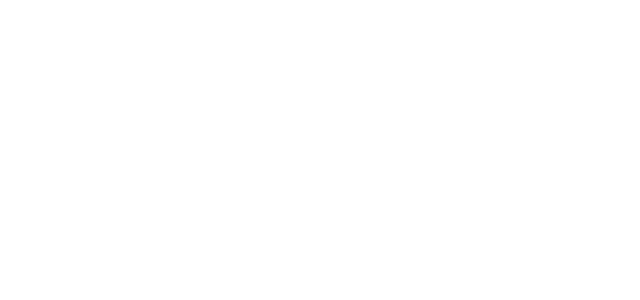
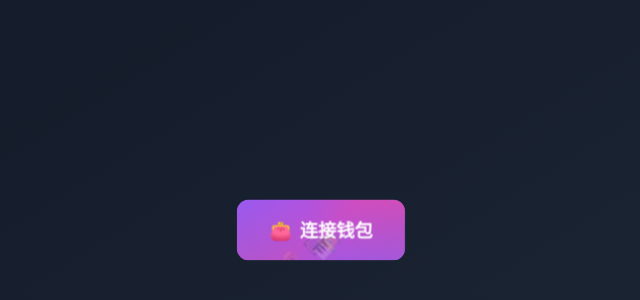
Before and after one commit to wrule/spa-cli, a React app: page / in a window 1280 px wide. Shown: the part 170-470 px from the top of the page, without its empty margins (319-959 px from the left). Built offline with nearby package versions, Linux system fonts and the light colour scheme.

Commit message:
牛逼的按钮

```diff
--- a/src/prompt.tsx
+++ b/src/prompt.tsx
@@ -1,15 +1,311 @@
-// 我们现在开发的是一个React的SPA应用，使用Webpack5打包
-// 我们使用typescript的tsx并且以esmodule的方式编写代码，支持es2021以上
-// 你可以使用 "tailwindcss": "^3.4.14"
-// 你可以使用 "gsap": "^3.12.5"
-// 你可以使用 "@gsap/react": "^2.1.1"
-// 你可以使用 "three": "^0.137.0"
-// 你可以使用 "@react-three/fiber": "^8.2.2"
-// 你可以使用 "framer-motion": "^11.11.10"
-// 你可以使用 "framer-motion-3d": "^11.2.0"
-import React from 'react';
+import React, { useState, useCallback, useMemo, useEffect, useRef } from 'react';
+import { motion, AnimatePresence } from 'framer-motion';
 
-export default
-function AI() {
-  return <div></div>;
+export default function AI() {
+  const [isHovered, setIsHovered] = useState(false);
+  const [currentIcons, setCurrentIcons] = useState<string[]>([]);
+  const buttonRef = useRef<HTMLButtonElement>(null);
+  const meteorContainerRef = useRef<HTMLDivElement | null>(null);
+
+  const emojiPool = useMemo(() => ([
+    '💎', '⚡️', '🌟', '✨', '🔮', '🎆', '🌈', '⭐️', '🎇', '🪙',
+    '🚀', '💫', '🌙', '⚔️', '🛡️', '🎮', '🎲', '🎨', '🎭', '🎪',
+    '🌍', '🌎', '🌏', '🔥', '❄️', '🌊', '🍀', '🎵', '🎶', '🎸',
+    '🎹', '🎺', '🪄', '🎩', '🎪', '🎡', '🎢', '🎯', '🏆', '👑'
+  ]), []);
+
+  const getRandomIcons = useCallback((count: number) => {
+    const shuffled = [...emojiPool].sort(() => 0.5 - Math.random());
+    return shuffled.slice(0, count);
+  }, [emojiPool]);
+
+  const handleHoverStart = useCallback(() => {
+    setCurrentIcons(getRandomIcons(10));
+    setIsHovered(true);
+  }, [getRandomIcons]);
+
+  useEffect(() => {
+    if (!buttonRef.current) return;
+
+    if (meteorContainerRef.current) {
+      meteorContainerRef.current.remove();
+    }
+
+    const container = document.createElement('div');
+    container.style.cssText = `
+      position: absolute;
+      inset: 0;
+      overflow: hidden;
+      border-radius: 0.75rem;
+      pointer-events: none;
+      transform: translateZ(0);
+      will-change: transform;
+      transform-style: preserve-3d;
+      backface-visibility: hidden;
+    `;
+    buttonRef.current.appendChild(container);
+    meteorContainerRef.current = container;
+
+    const createMeteorShower = () => {
+      if (!buttonRef.current || !meteorContainerRef.current) return;
+
+      const meteorCount = 15 + Math.floor(Math.random() * 16);
+      const rect = buttonRef.current.getBoundingClientRect();
+
+      Array.from({ length: meteorCount }).forEach((_, i) => {
+        const emoji = emojiPool[Math.floor(Math.random() * emojiPool.length)];
+        const meteor = document.createElement('div');
+
+        meteor.textContent = emoji;
+        meteor.style.cssText = `
+          position: absolute;
+          font-size: 20px;
+          opacity: 0;
+          transform-origin: center;
+          pointer-events: none;
+          z-index: 0;
+          transform: translateZ(0);
+          will-change: transform, opacity;
+          transform-style: preserve-3d;
+          backface-visibility: hidden;
+          -webkit-font-smoothing: antialiased;
+        `;
+        meteorContainerRef.current?.appendChild(meteor);
+
+        const startX = rect.width + Math.random() * 30;
+        const startY = -30 + Math.random() * -30;
+        const endX = -30 - Math.random() * 30;
+        const endY = rect.height + 30 + Math.random() * 30;
+
+        const randomOffsetX = Math.random() * 50;
+        const randomOffsetY = Math.random() * 50;
+        const delay = i * (50 + Math.random() * 50);
+
+        const animation = meteor.animate([
+          {
+            transform: `translate3d(${startX + randomOffsetX}px, ${startY - randomOffsetY}px, 0) rotate(-45deg) scale(0)`,
+            opacity: 0
+          },
+          {
+            transform: `translate3d(${startX + randomOffsetX - 20}px, ${startY - randomOffsetY + 20}px, 0) rotate(-45deg) scale(1)`,
+            opacity: 0.3,
+            offset: 0.1
+          },
+          {
+            transform: `translate3d(${endX - randomOffsetX}px, ${endY + randomOffsetY}px, 0) rotate(-45deg) scale(0.5)`,
+            opacity: 0
+          }
+        ], {
+          duration: 1000 + Math.random() * 500,
+          delay: delay,
+          easing: 'cubic-bezier(0.25, 0.1, 0.25, 1)',
+          fill: 'forwards'
+        });
+
+        animation.onfinish = () => {
+          meteor.remove();
+        };
+      });
+    };
+
+    const meteorInterval = setInterval(createMeteorShower, 1000);
+
+    return () => {
+      clearInterval(meteorInterval);
+      meteorContainerRef.current?.remove();
+      meteorContainerRef.current = null;
+    };
+  }, [emojiPool]);
+
+  const gradientVariants = {
+    initial: {
+      background: 'linear-gradient(45deg, #6366f1, #a855f7, #ec4899)',
+    },
+    animate: {
+      background: [
+        'linear-gradient(45deg, #6366f1, #a855f7, #ec4899)',
+        'linear-gradient(90deg, #ec4899, #6366f1, #a855f7)',
+        'linear-gradient(135deg, #a855f7, #ec4899, #6366f1)',
+        'linear-gradient(180deg, #6366f1, #a855f7, #ec4899)',
+        'linear-gradient(225deg, #ec4899, #6366f1, #a855f7)',
+        'linear-gradient(270deg, #a855f7, #ec4899, #6366f1)',
+        'linear-gradient(315deg, #6366f1, #a855f7, #ec4899)',
+        'linear-gradient(360deg, #ec4899, #6366f1, #a855f7)',
+        'linear-gradient(45deg, #6366f1, #a855f7, #ec4899)',
+      ],
+    }
+  };
+
+  const buttonVariants = {
+    initial: {
+      scale: 1,
+    },
+    animate: {
+      scale: [1, 1.02, 1],
+      transition: {
+        duration: 2,
+        repeat: Infinity,
+        ease: "easeInOut",
+      },
+    }
+  };
+
+  const iconVariants = {
+    initial: {
+      opacity: 0,
+      scale: 0,
+    },
+    animate: (index: number) => {
+      const angle = (index * 360) / currentIcons.length;
+      const radius = 60;
+      const x = Math.cos(angle * Math.PI / 180) * radius;
+      const y = Math.sin(angle * Math.PI / 180) * radius;
+
+      return {
+        opacity: [0, 1, 0.8],
+        scale: [0, 1.2, 1],
+        x: [0, x, x],
+        y: [0, y, y],
+        transition: {
+          duration: 1.5,
+          repeat: Infinity,
+          repeatType: "reverse",
+          ease: "easeOut",
+          delay: index * 0.1,
+        },
+      };
+    },
+    exit: {
+      opacity: 0,
+      scale: 0,
+      x: 0,
+      y: 0,
+      transition: { duration: 0.3 },
+    },
+  };
+
+  return (
+    <div className="flex items-center justify-center min-h-screen bg-gradient-to-br from-gray-900 to-gray-800">
+      <div className="relative">
+        {/* 光环效果 */}
+        <div className="absolute inset-0 -m-4">
+          <motion.div
+            animate={{
+              rotate: 360,
+            }}
+            transition={{
+              duration: 3,
+              repeat: Infinity,
+              ease: "linear",
+            }}
+            className="w-full h-full"
+            style={{
+              willChange: 'transform',
+              transform: 'translateZ(0)',
+            }}
+          >
+            <div className="absolute top-1/2 left-1/2 w-4 h-4 -ml-2 -mt-2">
+              <div className="absolute w-full h-full rounded-full bg-purple-500/30 animate-ping" />
+              <div className="absolute w-full h-full rounded-full bg-purple-500/50 blur-sm" />
+            </div>
+          </motion.div>
+        </div>
+
+        {/* 按钮主体 */}
+        <motion.button
+          ref={buttonRef}
+          variants={buttonVariants}
+          initial="initial"
+          animate="animate"
+          onHoverStart={handleHoverStart}
+          onHoverEnd={() => setIsHovered(false)}
+          className="
+            relative
+            px-8 py-4
+            text-white font-bold text-lg
+            rounded-xl
+            transition-all
+            overflow-hidden
+            hover:shadow-lg hover:shadow-purple-500/50
+            z-10
+          "
+          style={{
+            WebkitBackfaceVisibility: 'hidden',
+            WebkitPerspective: '1000',
+            WebkitTransform: 'translateZ(0)',
+            willChange: 'transform',
+            transformStyle: 'preserve-3d',
+          }}
+        >
+          <motion.div
+            className="absolute inset-0"
+            variants={gradientVariants}
+            initial="initial"
+            animate="animate"
+            transition={{
+              duration: 20,
+              repeat: Infinity,
+              ease: "linear",
+            }}
+            style={{
+              willChange: 'transform',
+              transform: 'translateZ(0)',
+            }}
+          />
+          <motion.div
+            className="absolute inset-0 opacity-50"
+            variants={gradientVariants}
+            initial="initial"
+            animate="animate"
+            transition={{
+              duration: 15,
+              repeat: Infinity,
+              ease: "linear",
+              delay: 5,
+            }}
+            style={{
+              willChange: 'transform',
+              transform: 'translateZ(0)',
+            }}
+          />
+          <span className="relative z-10 flex items-center gap-2">
+            <span>👛</span>
+            连接钱包
+          </span>
+        </motion.button>
+
+        {/* Hover时的图标动画 */}
+        <AnimatePresence mode="wait">
+          {isHovered && currentIcons.length > 0 && (
+            <div
+              className="absolute top-1/2 left-1/2 pointer-events-none"
+              style={{
+                transform: 'translate(-50%, -50%) translateZ(0)',
+                willChange: 'transform',
+              }}
+            >
+              {currentIcons.map((icon, index) => (
+                <motion.div
+                  key={`${icon}-${index}`}
+                  custom={index}
+                  variants={iconVariants}
+                  initial="initial"
+                  animate="animate"
+                  exit="exit"
+                  className="absolute text-2xl filter drop-shadow-lg"
+                  style={{
+                    willChange: 'transform, opacity',
+                    transform: 'translateZ(0)',
+                    backfaceVisibility: 'hidden',
+                  }}
+                >
+                  {icon}
+                </motion.div>
+              ))}
+            </div>
+          )}
+        </AnimatePresence>
+      </div>
+    </div>
+  );
 }
```
